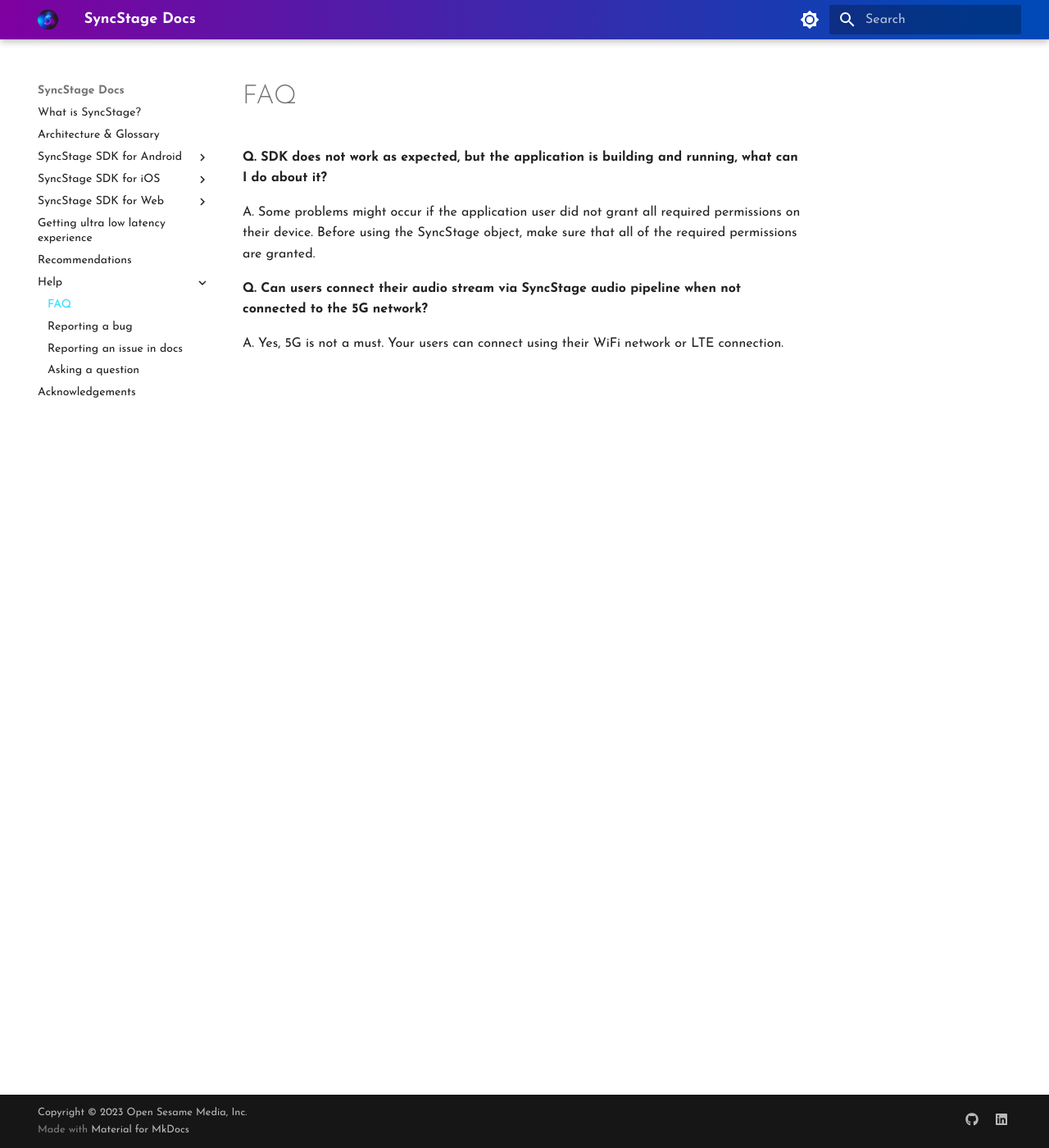
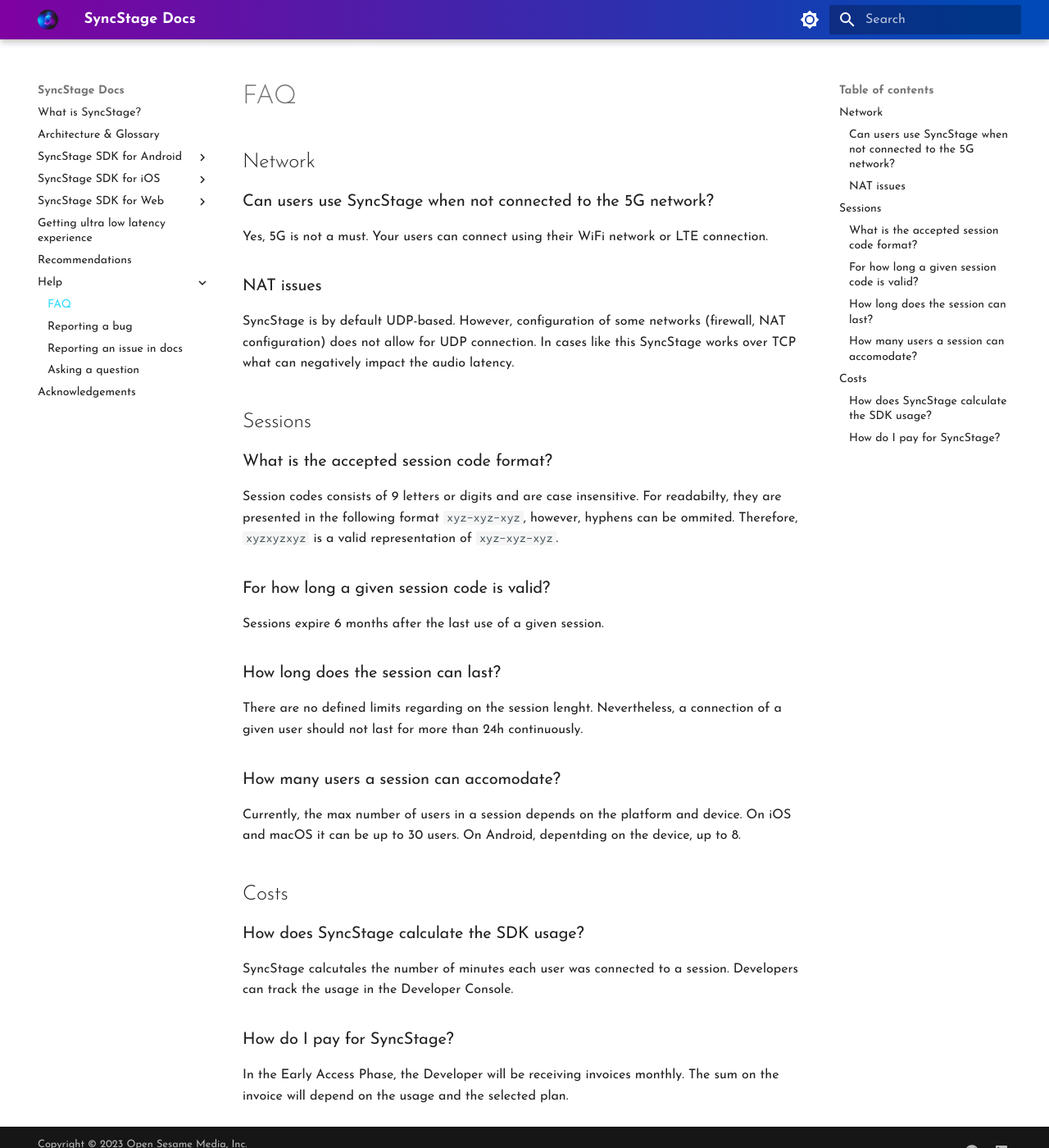
Before and after one commit to opensesamemedia/syncstage-docs, an MkDocs documentation site: the page built from docs/help/faq.md, in a window 1280 px wide and 1400 px high. Shown: the whole window at 82% size. Built offline with MkDocs 1.6.1 and Material for MkDocs 9.7.7, drawn with Linux system fonts in a browser that asks for light colours.

Commit message:
Updated FAQ

````diff
--- a/docs/android/quickstart.md
+++ b/docs/android/quickstart.md
@@ -96,3 +96,8 @@
 <uses-permission android:name="android.permission.FOREGROUND_SERVICE" />
 <uses-permission android:name="android.permission.POST_NOTIFICATIONS" />
 ```
+
+
+## Troubleshooting
+### SDK does not work as expected, but the application is building and running, what can I do about it?
+Some problems might occur if the application user did not grant all required permissions on their device. Before using the SyncStage object, make sure that all of the required permissions are granted.
--- a/docs/help/faq.md
+++ b/docs/help/faq.md
@@ -1,7 +1,31 @@
-__Q. SDK does not work as expected, but the application is building and running, what can I do about it?__
+## Network
 
-A. Some problems might occur if the application user did not grant all required permissions on their device. Before using the SyncStage object, make sure that all of the required permissions are granted.
+### Can users use SyncStage when not connected to the 5G network?
+Yes, 5G is not a must. Your users can connect using their WiFi network or LTE connection.
 
-__Q. Can users connect their audio stream via SyncStage audio pipeline when not connected to the 5G network?__
+### NAT issues
+SyncStage is by default UDP-based. However, configuration of some networks (firewall, NAT configuration) does not allow for UDP connection. In cases like this SyncStage works over TCP what can negatively impact the audio latency.
 
-A. Yes, 5G is not a must. Your users can connect using their WiFi network or LTE connection.
+
+## Sessions
+
+### What is the accepted session code format?
+Session codes consists of 9 letters or digits and are case insensitive. For readabilty, they are presented in the following format `xyz-xyz-xyz`, however, hyphens can be ommited. Therefore, `xyzxyzxyz` is a valid representation of `xyz-xyz-xyz`.
+
+### For how long a given session code is valid?
+Sessions expire 6 months after the last use of a given session.
+
+### How long does the session can last?
+There are no defined limits regarding on the session lenght. Nevertheless, a connection of a given user should not last for more than 24h continuously.
+
+### How many users a session can accomodate?
+Currently, the max number of users in a session depends on the platform and device.
+On iOS and macOS it can be up to 30 users. On Android, depentding on the device, up to 8.
+
+
+## Costs
+### How does SyncStage calculate the SDK usage?
+SyncStage calcutales the number of minutes each user was connected to a session. Developers can track the usage in the Developer Console.
+
+### How do I pay for SyncStage?
+In the Early Access Phase, the Developer will be receiving invoices monthly. The sum on the invoice will depend on the usage and the selected plan.
````
